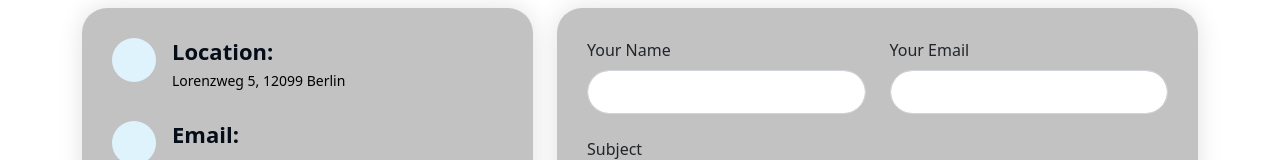
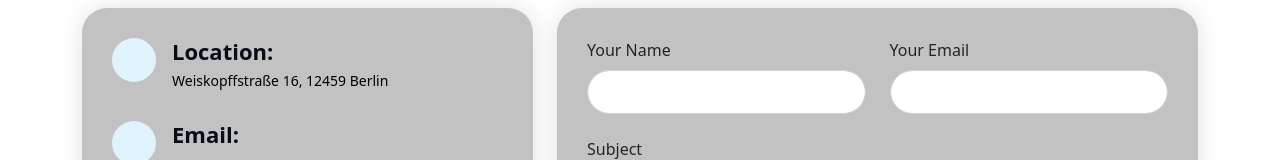
Before and after one commit to yassercoding/ClinicLib, a React (Create React App) app in the folder client/: page /contact in a window 1280 px wide. Shown: the part 222-382 px from the top of the page. Built offline with nearby package versions, Linux system fonts and the light colour scheme; no server answers.

Commit message:
minor changes

```diff
--- a/client/src/components/Contact.js
+++ b/client/src/components/Contact.js
@@ -5,7 +5,7 @@ import { MapContainer, TileLayer, Marker, Popup } from "react-leaflet";
 
 import "leaflet/dist/leaflet.css";
 function Contact() {
-  const position = [52.45588949917658, 13.389077598470479];
+  const position = [52.45795447690074, 13.539913779520898];
   const markerIcon = new L.Icon({
     iconUrl:
       "https://www.ockert-cnc.de/wp-content/uploads/2016/12/map-marker-icon.png",
@@ -28,7 +28,7 @@ function Contact() {
                 <div className="address">
                   <i className="bi bi-geo-alt"></i>
                   <h4>Location:</h4>
-                  <p>Lorenzweg 5, 12099 Berlin</p>
+                  <p>Weiskopffstraße 16, 12459 Berlin</p>
                 </div>
 
                 <div className="email">
@@ -50,7 +50,8 @@ function Contact() {
                   <TileLayer url="https://api.maptiler.com/maps/basic-v2/256/{z}/{x}/{y}.png?key=LjeASTEOm5W62yk97NZq" />
                   <Marker position={position} icon={markerIcon}>
                     <Popup>
-                      Lorenzweg 5, 12099 Berlin <br /> WBS Coding School.
+                    Weiskopffstraße 16, 12459 Berlin
+                    <br /> WBS Coding School.
                     </Popup>
                   </Marker>
                 </MapContainer>
```
